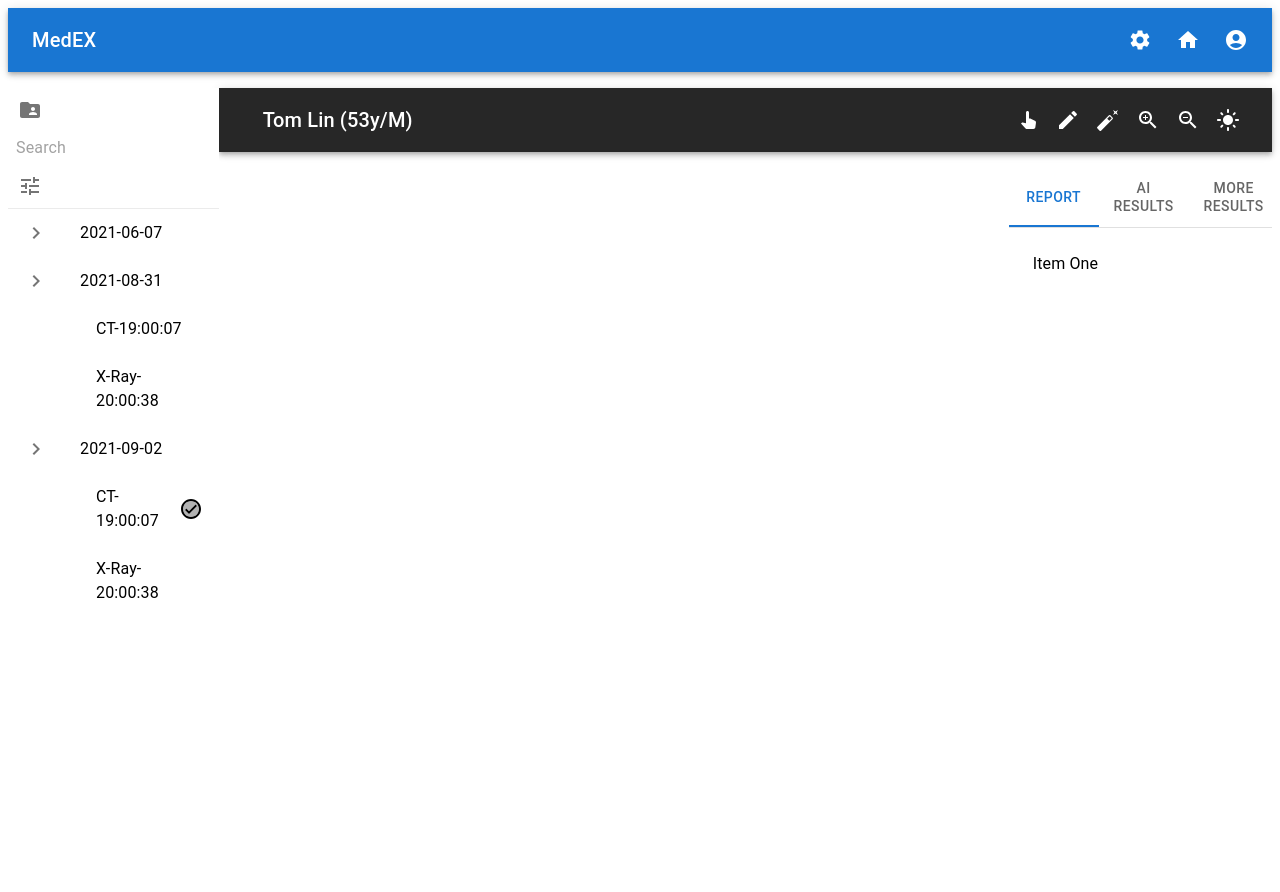
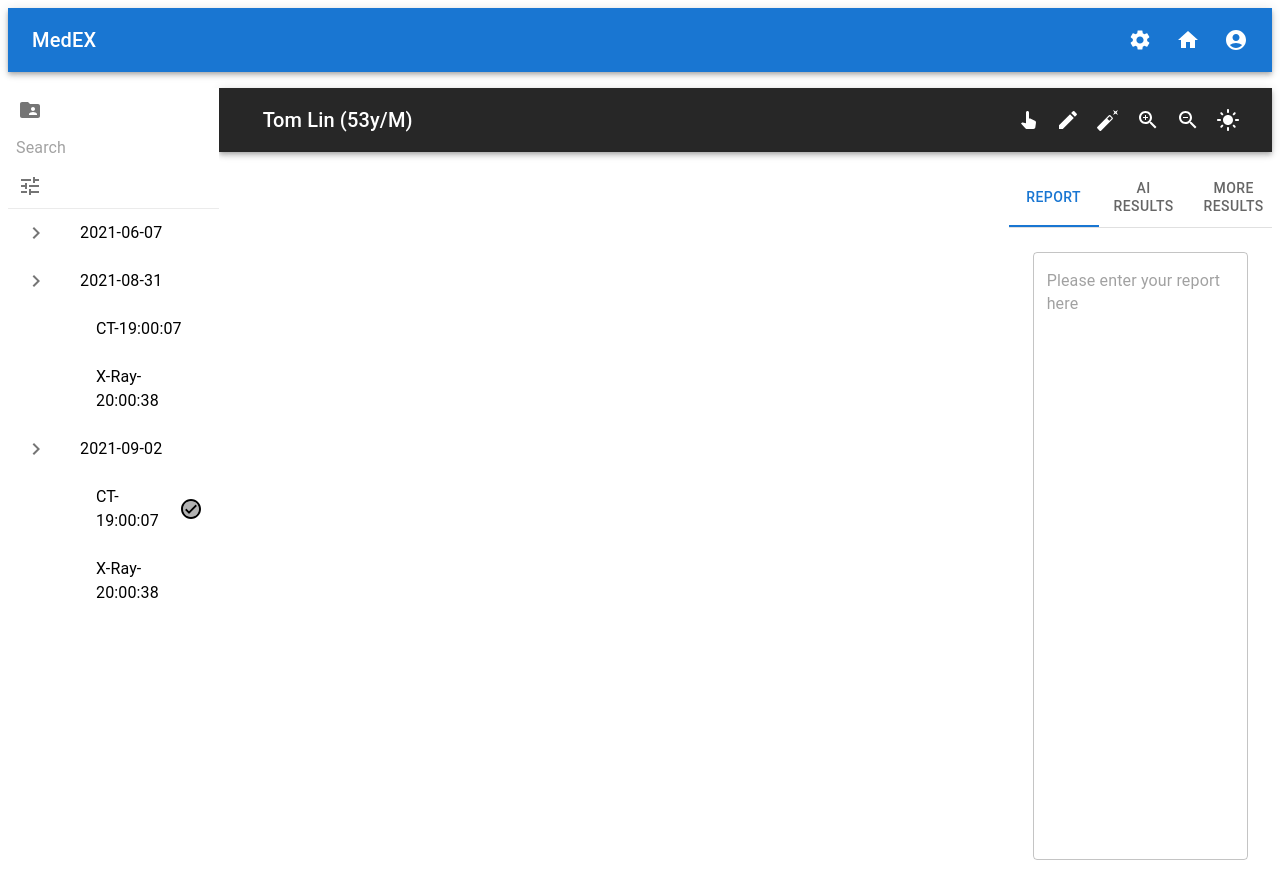
Before and after one commit to MIS-MedEX/MedEX-frontend, a React (Create React App) app: page /personal in a window 1280 px wide. Before the commit the page ends 800 px from the top, so only its background shows below. Built offline with nearby package versions, Linux system fonts and the light colour scheme.

Commit message:
UPDATED: report.js

```diff
--- /dev/null
+++ b/src/pages/components/Report.js
@@ -0,0 +1,39 @@
+import React from "react";
+import TextField from '@mui/material/TextField';
+import Box from '@mui/material/Box';
+
+
+// React.useEffect(() => {
+//     axios.get('http://140.114.77.34:5000/api/get_patient_list')
+//         .then(res => {
+//             setRow(res.data)
+//         })
+//         .catch(err => {
+//             console.log(err)
+//         })
+// }, [])
+
+
+export default function Report() {
+    const [value, setValue] = React.useState("");
+
+    const handleChange = (event) => {
+        setValue(event.target.value);
+        console.log(event.target.value);
+    };
+
+    return (
+    <Box sx={{ width: '100%' }}>
+        <TextField
+            fullWidth
+            id="outlined-multiline-static"
+            label=""
+            placeholder="Please enter your report here"
+            multiline
+            rows={25}
+            value={value}
+            onChange={handleChange}
+        />
+    </Box>
+    );
+}
--- a/src/pages/components/ReportAIResult.js
+++ b/src/pages/components/ReportAIResult.js
@@ -7,6 +7,7 @@ import Typography from '@mui/material/Typography';
 import Box from '@mui/material/Box';
 import AIResult from './AIResult';
 import MoreResult from "./MoreResult";
+import Report from './Report';
 
 function TabPanel(props) {
   const { children, value, index, ...other } = props;
@@ -58,7 +59,9 @@ export default function ReportAIResult() {
         </Tabs>
       </Box>
       <TabPanel value={value} index={0}>
-        Item One
+        <Box>
+          <Report />
+        </Box>
       </TabPanel>
       <TabPanel value={value} index={1}>
 				<Box>
```
Also changed, not shown: 1 other file (tests, documents, lock files or other folders).
